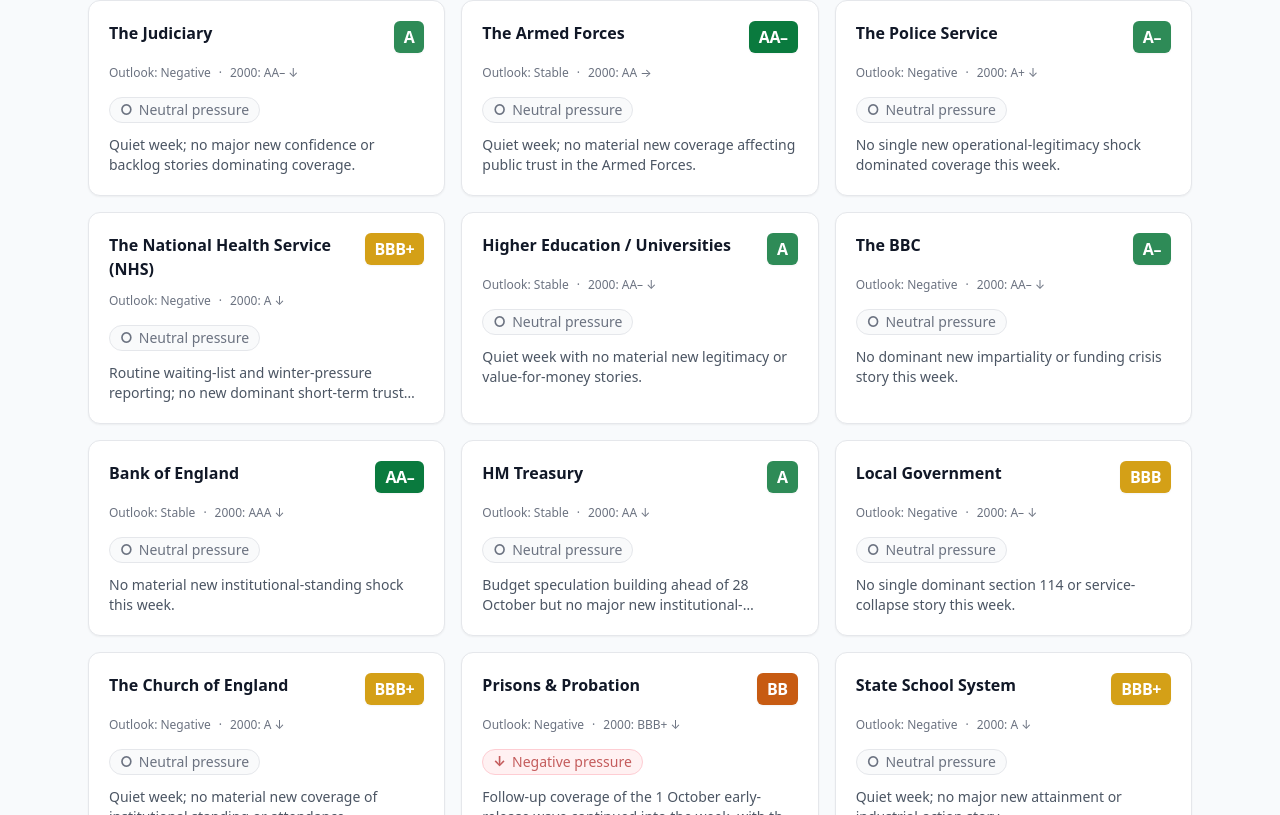
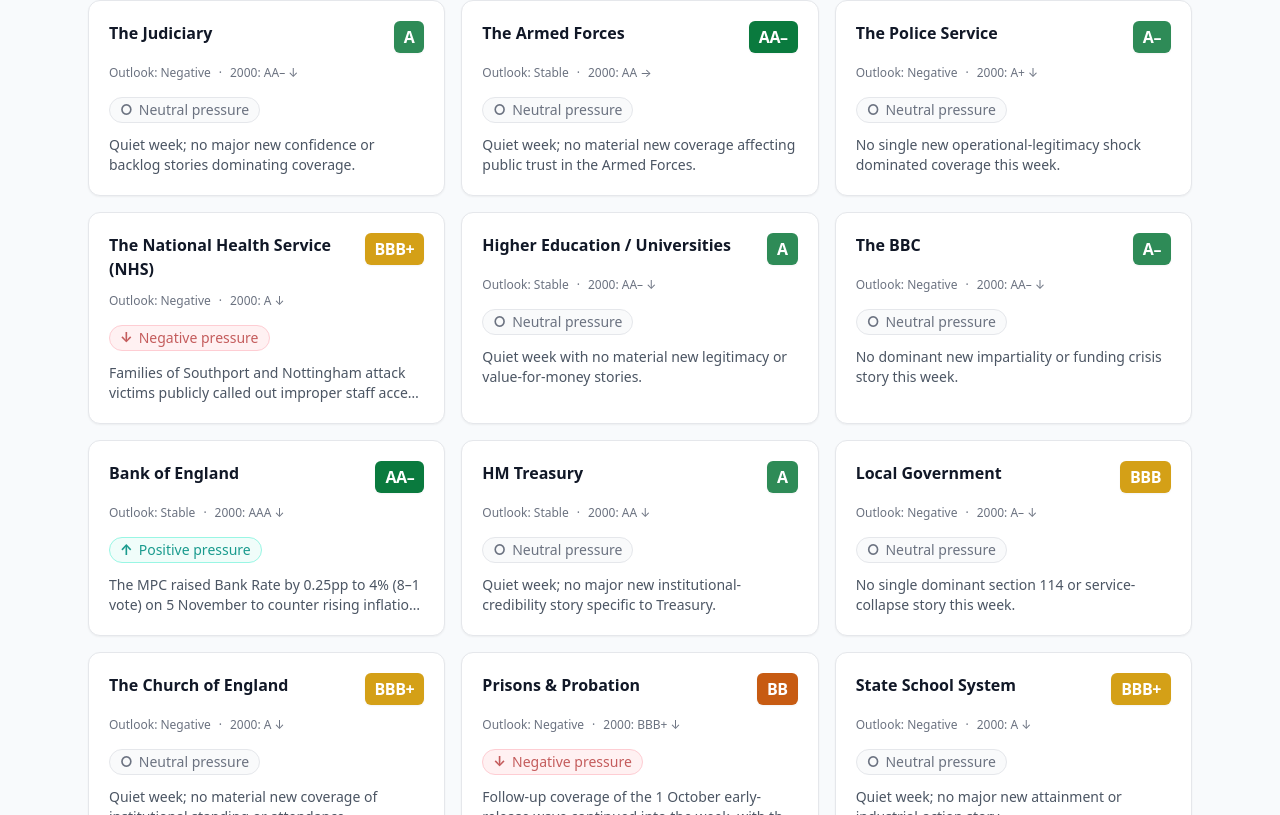
Before and after one commit to stumpyuk1/gir-institutional-ratings, a Next.js app: page / in a window 1280 px wide. Shown: the part 1163-1978 px from the top of the page. Built offline with nearby package versions, Linux system fonts and the light colour scheme.

Commit message:
Update weekly signals for 2–8 Nov 2026: BoE Positive, NHS Negative

```diff
--- a/data/institutions-part2.ts
+++ b/data/institutions-part2.ts
@@ -11,9 +11,9 @@ export const part2: Institution[] = [
     formalDate: "2026-Q3",
     baseline2000: "A",
     trajectory: "Deteriorating",
-    weeklySignal: "Neutral",
-    signalWeek: "4 – 10 Oct 2026",
-    signalDriver: "Routine waiting-list and winter-pressure reporting; no new dominant short-term trust shock.",
+    weeklySignal: "Negative",
+    signalWeek: "2 – 8 Nov 2026",
+    signalDriver: "Families of Southport and Nottingham attack victims publicly called out improper staff access to confidential medical records as a flagrant abuse of power, with further dismissals at NUH reinforcing privacy and trust concerns.",
     summary: "The NHS retains strong symbolic attachment as a national institution, but satisfaction with access and waiting times has been low for years. Financial and workforce pressures remain intense.",
     trajectoryNotes: [
       "Public attachment to founding principles remains high.",
@@ -47,7 +47,7 @@ export const part2: Institution[] = [
     baseline2000: "AA–",
     trajectory: "Deteriorating",
     weeklySignal: "Neutral",
-    signalWeek: "4 – 10 Oct 2026",
+    signalWeek: "2 – 8 Nov 2026",
     signalDriver: "Quiet week with no material new legitimacy or value-for-money stories.",
     summary: "UK universities retain strong global research standing and soft-power value. Domestic legitimacy is under pressure from student debt, industrial action and perceived value-for-money questions.",
     trajectoryNotes: [
@@ -82,7 +82,7 @@ export const part2: Institution[] = [
     baseline2000: "AA–",
     trajectory: "Deteriorating",
     weeklySignal: "Neutral",
-    signalWeek: "4 – 10 Oct 2026",
+    signalWeek: "2 – 8 Nov 2026",
     signalDriver: "No dominant new impartiality or funding crisis story this week.",
     summary: "The BBC remains a major soft-power and cultural institution with high reach. Trust in its impartiality has declined and the licence-fee settlement remains politically contested.",
     trajectoryNotes: [
@@ -116,9 +116,9 @@ export const part2: Institution[] = [
     formalDate: "2026-Q3",
     baseline2000: "AAA",
     trajectory: "Deteriorating",
-    weeklySignal: "Neutral",
-    signalWeek: "4 – 10 Oct 2026",
-    signalDriver: "No material new institutional-standing shock this week.",
+    weeklySignal: "Positive",
+    signalWeek: "2 – 8 Nov 2026",
+    signalDriver: "The MPC raised Bank Rate by 0.25pp to 4% (8–1 vote) on 5 November to counter rising inflation from Middle East energy shocks, reinforcing the institution’s credibility on the inflation target.",
     summary: "Operational independence and technical credibility remain high. The inflation episode of 2021–23 and subsequent policy response dented the near-perfect pre-crisis reputation, but the institution retains strong comparative standing.",
     trajectoryNotes: [
       "Independence framework introduced in 1997 remains the cornerstone.",
@@ -152,8 +152,8 @@ export const part2: Institution[] = [
     baseline2000: "AA",
     trajectory: "Deteriorating",
     weeklySignal: "Neutral",
-    signalWeek: "4 – 10 Oct 2026",
-    signalDriver: "Budget speculation building ahead of 28 October but no major new institutional-credibility story this week.",
+    signalWeek: "2 – 8 Nov 2026",
+    signalDriver: "Quiet week; no major new institutional-credibility story specific to Treasury.",
     summary: "Treasury retains core fiscal and economic coordination functions. Credibility has been tested by successive fiscal events and the 2022 mini-budget episode; medium-term fiscal framework remains a work in progress.",
     trajectoryNotes: [
       "Fiscal rules and OBR framework provide institutional anchors.",
@@ -187,7 +187,7 @@ export const part2: Institution[] = [
     baseline2000: "A–",
     trajectory: "Deteriorating",
     weeklySignal: "Neutral",
-    signalWeek: "4 – 10 Oct 2026",
+    signalWeek: "2 – 8 Nov 2026",
     signalDriver: "No single dominant section 114 or service-collapse story this week.",
     summary: "Local government delivers a wide range of essential services under sustained funding pressure. Multiple section 114 notices and service reductions have become more frequent; the overall system is under clear strain.",
     trajectoryNotes: [
```
